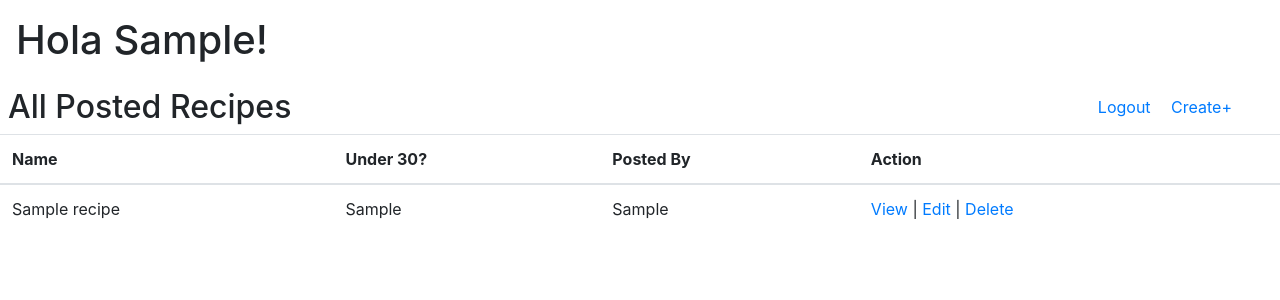
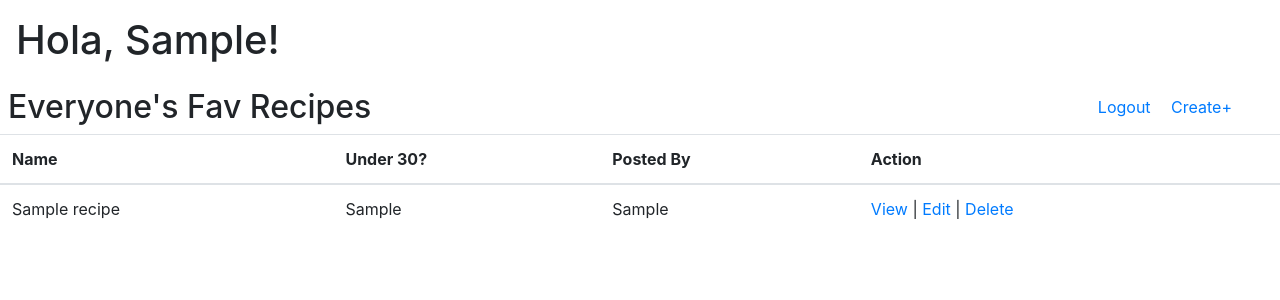
Before and after one commit to Lopez-CL/family_recipes, a Flask app: page /recipes in a window 1280 px wide. Shown: the top 300 px of the page. Run offline with Flask 2, Linux system fonts and the light colour scheme; the visitor is signed in with stand-in values (Sample User, id 1); tables that the repository leaves empty hold one stand-in row (values such as "Sample post"); some libraries are stand-ins or nearby versions.

Commit message:
Updating to see if appears on remote server

```diff
--- a/flask_app/templates/dashboard.html
+++ b/flask_app/templates/dashboard.html
@@ -16,10 +16,10 @@
 
 <body>
 <!-- Great to grab if wireframe has basic heading and nav links to the side. Also note I have pulled to variables from the rendeer_template function, this_user, which holds the grabd user by id function with data from session(ed) user and all_recipes through show function.This is how I can pass information into routes!!! -->
-    <h1 class="m-3">Hola {{ this_user.first_name }}!</h1>
+    <h1 class="m-3">Hola, {{ this_user.first_name }}!</h1>
     <div class="d-flex justify-content-between align-items-center">
         <div>
-            <h2 class="m-2">All Posted Recipes</h2>
+            <h2 class="m-2">Everyone's Fav Recipes</h2>
         </div>
         <nav class="mx-5">
             <div>
```
Also changed, not shown: Recipes_Belt_Reviewer_2022.png (added).
